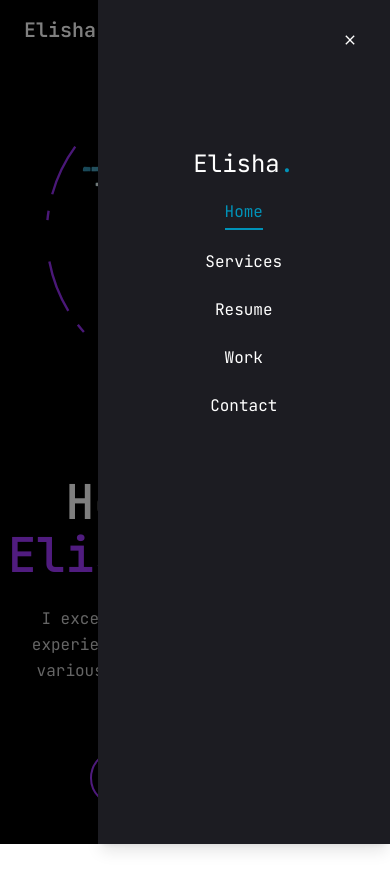
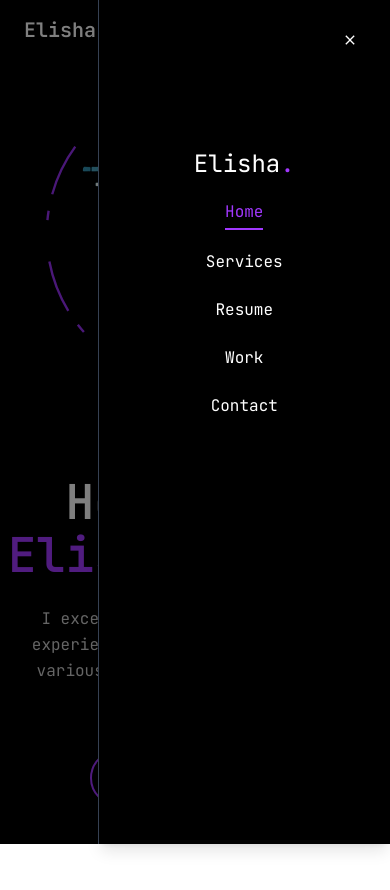
Before and after one commit to elishabhatti/elisha-portfolio, a Next.js app: page / in a window 390 px wide. Both pictures are taken after a click on the button 356 px from the left and 30 px from the top of the page. Shown: the top 890 px of the page. Built offline with nearby package versions, Linux system fonts and the light colour scheme.

Commit message:
mobile nav changed color

```diff
--- a/components/MobileNav.jsx
+++ b/components/MobileNav.jsx
@@ -32,13 +32,13 @@ const MobileNav = () => {
   return (
     <Sheet>
       <SheetTrigger className="flex justify-center items-center">
-        <CiMenuFries className="xl:text-[32px] text-xl text-accent" />
+        <CiMenuFries className="xl:text-[32px] text-xl text-white" />
       </SheetTrigger>
       <SheetContent className="flex flex-col p-5">
         <div className="mt-32 text-center text-2xl">
           <Link href="/">
             <h1>
-              Elisha<span className="text-cyan-600 text-2xl">.</span>
+              Elisha<span className="text-[#a238ff] text-2xl">.</span>
             </h1>
           </Link>
         </div>
@@ -49,8 +49,8 @@ const MobileNav = () => {
                 href={link.path}
                 className={` ${
                   link.path === pathname &&
-                  "text-cyan-600 border-b-2 border-cyan-600"
-                } text-md capitalize hover:text-cyan-900 transition-all`}
+                  "text-[#a238ff] border-b-2 border-[#a238ff]"
+                } text-md capitalize transition-all`}
                 key={index}
               >
                 {link.name}
--- a/components/ui/sheet.jsx
+++ b/components/ui/sheet.jsx
@@ -42,7 +42,7 @@ function SheetContent({ className, children, side = "right", ...props }) {
       <SheetPrimitive.Content
         data-slot="sheet-content"
         className={cn(
-          "bg-[#1C1C22] data-[state=open]:animate-in data-[state=closed]:animate-out fixed z-50 flex flex-col gap-4 shadow-lg transition ease-in-out data-[state=closed]:duration-300 data-[state=open]:duration-500",
+          "bg-black data-[state=open]:animate-in border-l border-gray-700 data-[state=closed]:animate-out fixed z-50 flex flex-col gap-4 shadow-lg transition ease-in-out data-[state=closed]:duration-300 data-[state=open]:duration-500",
           side === "right" &&
             "data-[state=closed]:slide-out-to-right data-[state=open]:slide-in-from-right inset-y-0 right-0 h-full w-3/4 sm:max-w-sm",
           side === "left" &&
@@ -56,9 +56,7 @@ function SheetContent({ className, children, side = "right", ...props }) {
         {...props}
       >
         {children}
-        <SheetPrimitive.Close
-        className="absolute right-8 top-8 transition-opacity outline-none"
-        >
+        <SheetPrimitive.Close className="absolute right-8 top-8 transition-opacity outline-none">
           <IoMdClose className="size-4" />
           <span className="sr-only">Close</span>
         </SheetPrimitive.Close>
```
